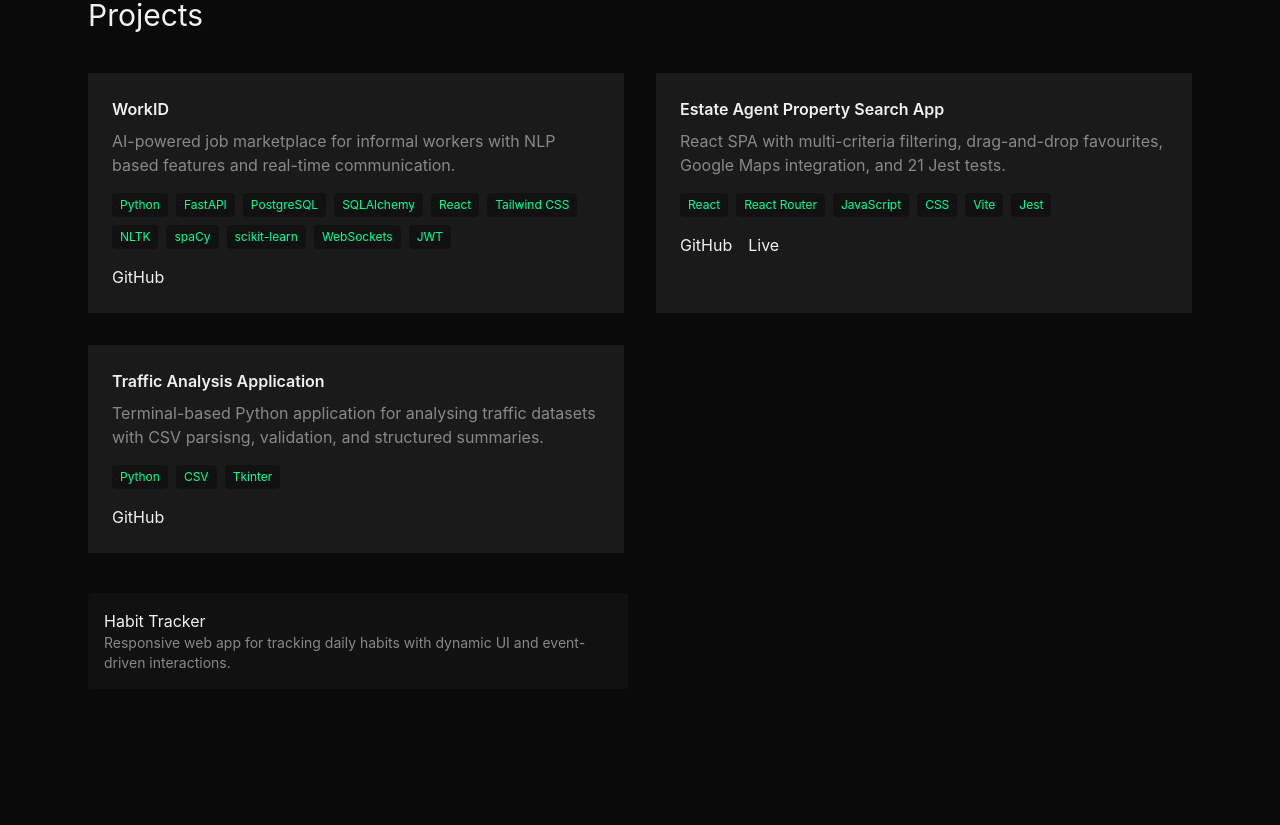
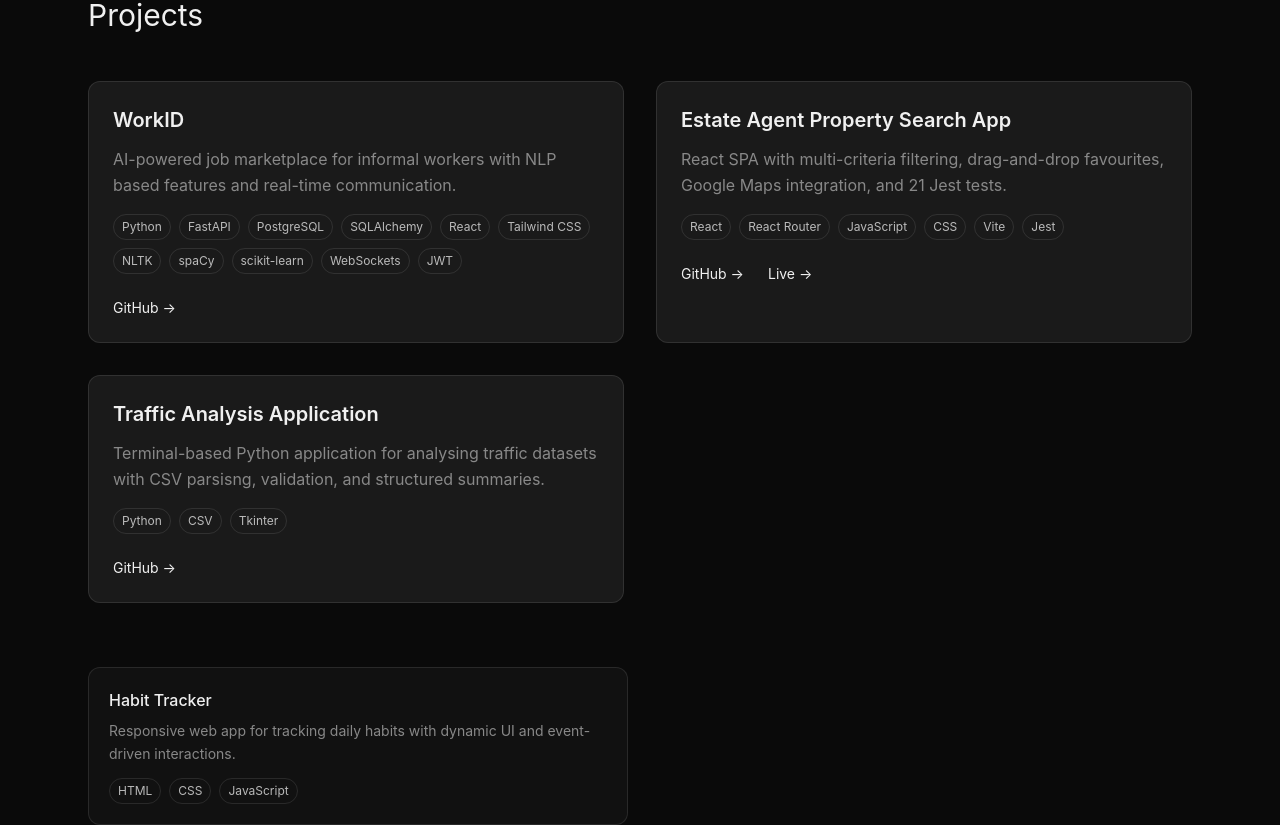
Before and after one commit to YasOnline177/yasara-portfolio, a React (Vite) app: page / in a window 1280 px wide. Shown: the part 1964-2789 px from the top of the page. Built offline with nearby package versions, Linux system fonts and the light colour scheme.

Commit message:
refine project cards with improved styling

```diff
--- a/src/components/Projects.jsx
+++ b/src/components/Projects.jsx
@@ -8,26 +8,33 @@ export default function Projects() {
 
     return (
         <SectionWrapper id="projects">
-            <h2 className="text-3xl mb-10">Projects</h2>
+            <h2 className="text-3xl mb-12">Projects</h2>
 
-            {/* Featured */}
-            <div className="grid md:grid-cols-2 gap-8 mb-10">
+            {/* Featured Projects */}
+            <div className="grid md:grid-cols-2 gap-8 mb-16">
                 {featured.map((p) => (
-                    <motion.div key={p.title} className="bg-surface2 p-6 rounded-x1">
-                        <h3 className="text-x1 font-semibold">{p.title}</h3>
-                        <p className="text-muted mt-2">{p.description}</p>
+                    <motion.div
+                        key={p.title}
+                        whileHover={{ y: -6}}
+                        transition={{ duration: 0.2 }}
+                        className="bg-surface2 p-6 rounded-xl border border-white/10 hover:border-accent/40 cursor-default"
+                    >
+                        <h3 className="text-xl font-semibold">{p.title}</h3>
+                        <p className="text-muted mt-3 leading-relaxed">{p.description}</p>
 
                         <div className="flex gap-2 mt-4 flex-wrap">
                             {p.tech.map((t) => (
-                                <span key={t} className="text-xs bg-surface px-2 py-1 rounded text-accent">
+                                <span key={t} className="text-xs border border-white/10 px-2 py-1 rounded-full text-white/70">
                                     {t}
                                 </span>
                             ))}
                         </div>
 
-                        <div className="mt-4 flex gap-4">
-                            <a href={p.github}>GitHub</a>
-                            {p.live && <a href={p.live}>Live</a>}
+                        <div className="mt-6 flex gap-6 text-sm">
+                            <a href={p.github} target="_blank" rel="noopener noreferrer" className="hover:text-accent transition">GitHub →</a>
+                            {p.live && (
+                                <a href={p.live} target="_blank" rel="noopener noreferrer" className="hover:text-accent transition">Live →</a>
+                            )}
                         </div>
                     </motion.div>
                 ))}
@@ -36,9 +43,20 @@ export default function Projects() {
             {/* Other Projects */}
             <div className="grid md:grid-cols-2 gap-6">
                 {others.map((p) => (
-                    <div key={p.title} className="bg-surface p-4 rounded">
-                        <h4>{p.title}</h4>
-                        <p className="text-muted text-sm">{p.description}</p>
+                    <div key={p.title} className="bg-surface p-5 rounded-xl border border-white/10 hover:border-accent/30 transition cursor-default">
+                        <h4 className="font-medium">{p.title}</h4>
+                        <p className="text-muted text-sm mt-2 leading-relaxed">{p.description}</p>
+
+                        <div className="flex flex-wrap gap-2 mt-3">
+                            {p.tech.map((t) => (
+                                <span
+                                    key={t}
+                                    className="text-xs border border-white/10 px-2 py-1 rounded-full text-white/70"
+                                >
+                                    {t}
+                                </span>
+                            ))}
+                        </div>
                     </div>
                 ))}
             </div>
```
